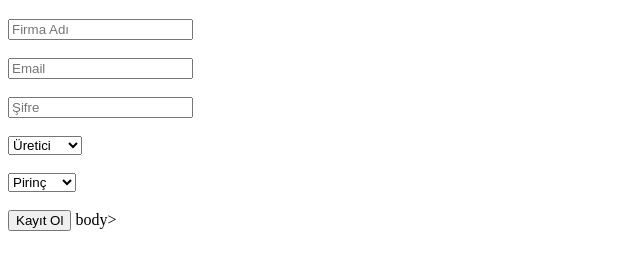
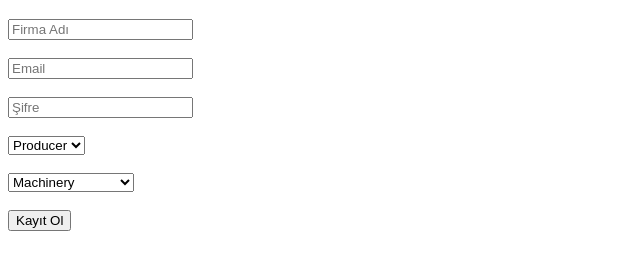
Before and after one commit to araz3110/aanda-b2b-platform, a website with bundled scripts: page register.html in a window 1280 px wide. Shown: the part 48-318 px from the top of the page, without its empty margins (0-640 px from the left). Built offline with nearby package versions, Linux system fonts and the light colour scheme.

```diff
--- a/register.html
+++ b/register.html
@@ -1,5 +1,9 @@
 <!DOCTYPE html>
 <html>
+<head>
+  <meta charset="UTF-8">
+  <title>Kayıt Ol</title>
+</head>
 <body>
 
 <h2>Kayıt Ol</h2>
@@ -8,17 +12,26 @@
 <input id="email" placeholder="Email"><br><br>
 <input id="password" type="password" placeholder="Şifre"><br><br>
 
+<!-- Role Selection -->
 <select id="role">
-  <option value="producer">Üretici</option>
-  <option value="buyer">Alıcı</option>
-  <option value="exporter">İhracatçı</option>
-  <option value="importer">İthalatçı</option>
+  <option value="producer">Producer</option>
+  <option value="buyer">Buyer</option>
+  <option value="exporter">Exporter</option>
+  <option value="importer">Importer</option>
 </select><br><br>
 
-<select id="room">
-  <option value="pirinc">Pirinç</option>
-  <option value="bugday">Buğday</option>
-  <option value="yag">Yağ</option>
+<!-- Industry Selection (UPDATED - CLEAN B2B STRUCTURE) -->
+<select id="industry">
+  <option value="machinery">Machinery</option>
+  <option value="food_beverage">Food & Beverage</option>
+  <option value="textiles">Textiles</option>
+  <option value="automotive">Automotive</option>
+  <option value="chemicals">Chemicals</option>
+  <option value="construction">Construction</option>
+  <option value="electronics">Electronics</option>
+  <option value="energy">Energy</option>
+  <option value="agriculture">Agriculture</option>
+  <option value="logistics">Logistics</option>
 </select><br><br>
 
 <button onclick="register()">Kayıt Ol</button>
```
